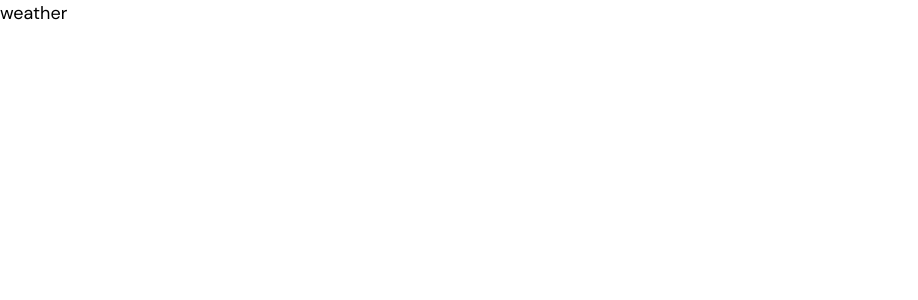
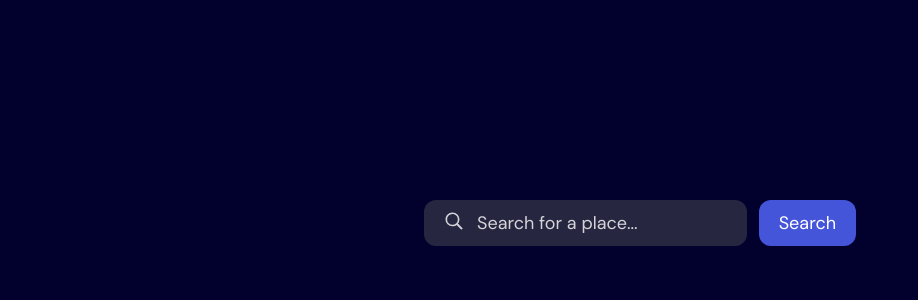
Before and after one commit to Dotesag/fm-weather-app, a Next.js app: page / in a window 1280 px wide. Shown: the top 300 px of the page, without its empty margins (0-918 px from the left). Built offline with nearby package versions, Linux system fonts and the light colour scheme.

Commit message:
placeSelecter 1/2

```diff
--- a/app/globals.css
+++ b/app/globals.css
@@ -18,4 +18,8 @@
 
   --color-blue-500: hsl(233, 67%, 56%);
   --color-blue-700: hsl(248, 70%, 36%);
+
+  --color-background: hsl(241, 95%, 9%);
+  --color-block: hsl(240, 26%, 20%);
+  --color-block-child: hsl(240, 22%, 24%);
 }
--- a/app/layout.tsx
+++ b/app/layout.tsx
@@ -36,7 +36,7 @@ export default function RootLayout({
       <head>
         <title>Frontend Mentor | Weather app</title>
       </head>
-      <body className="text-body">{children}</body>
+      <body className="text-body bg-background text-white">{children}</body>
     </html>
   );
 }
--- a/src/components/Mainpage.tsx
+++ b/src/components/Mainpage.tsx
@@ -1,9 +1,9 @@
+import Weather from "./Weather/Weather";
+
 export default function Mainpage() {
   return (
     <section>
-      <div>
-        <p>weather</p>
-      </div>
+      <Weather />
     </section>
   );
 }
--- /dev/null
+++ b/src/components/Weather/PlaceSelect/PlaceSelect.tsx
@@ -0,0 +1,24 @@
+import Image from "next/image";
+
+export default function PlaceSelect() {
+  return (
+    <div className="w-full min-w-60 h-11.5 max-w-108 flex gap-3">
+      <div className="bg-block py-3 px-5 w-full flex gap-3 rounded-xl">
+        <Image
+          src={"/images/icon-search.svg"}
+          width={21}
+          height={21}
+          alt={"search"}
+          className="h-4.5"
+        />
+        <input
+          placeholder="Search for a place..."
+          className="focus:outline-none placeholder:text-neutral-200"
+        ></input>
+      </div>
+      <button className="bg-blue-500 px-5 flex items-center justify-center rounded-xl cursor-pointer">
+        Search
+      </button>
+    </div>
+  );
+}
--- /dev/null
+++ b/src/components/Weather/Weather.tsx
@@ -0,0 +1,9 @@
+import PlaceSelect from "./PlaceSelect/PlaceSelect";
+
+export default function Weather() {
+  return (
+    <div className="flex justify-center mt-50">
+      <PlaceSelect />
+    </div>
+  );
+}
--- a/src/lib/geocoding.ts
+++ b/src/lib/geocoding.ts
@@ -36,6 +36,7 @@ export async function getCities(cityName: string): Promise<Array<City>> {
   if (!response.ok) {
     throw new Error(`HTTP error: ${response.status}`);
   }
+
   const apiResponseCities: APIResponseCities = await response.json();
 
   if (!apiResponseCities.results) return [];
```
